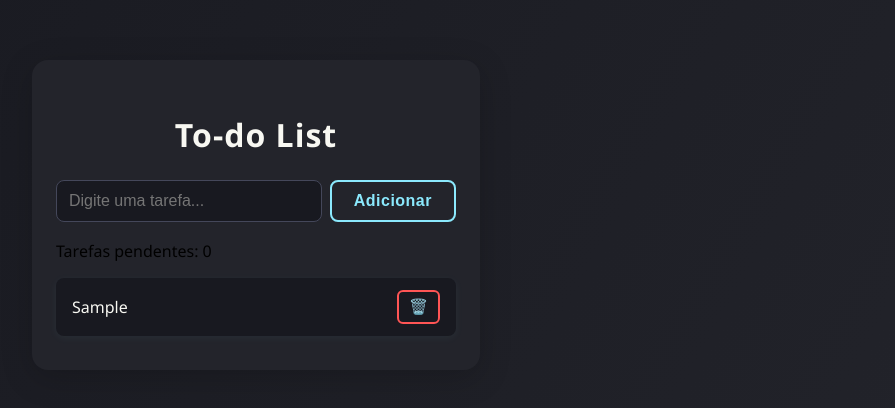
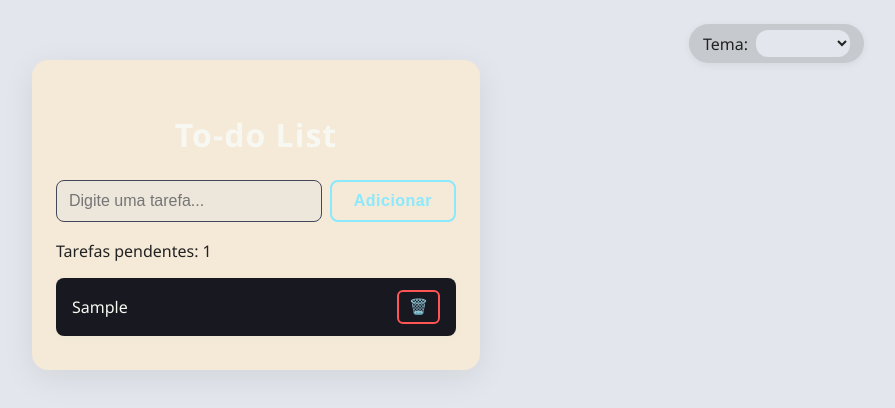
Before and after one commit to PedroVilasBoasVasconcelos/C14, a website built with Vite: page index.html in a window 1280 px wide. Both pictures are taken after typing "Sample" into the empty fields and a click on the button "Adicionar". Shown: the whole page, without its empty margins (384-1279 px from the left). Built offline with nearby package versions, Linux system fonts and the light colour scheme.

Commit message:
funçao de mudar o tema

```diff
--- a/index.html
+++ b/index.html
@@ -13,6 +13,14 @@
         <header>
             <h1 aria-label="Lista de Afazeres">To-do List</h1>
         </header>
+
+        <div class="theme-switcher">
+            <label for="themeSelect">Tema:</label>
+            <select id="themeSelect">
+                <option value="light">Claro</option>
+                <option value="dark">Escuro</option>
+            </select>
+        </div>
 
         <!-- Formulário de input -->
         <form class="input-group" autocomplete="off">
--- a/main.js
+++ b/main.js
@@ -3,6 +3,7 @@ import { v4 as uuidv4 } from "uuid";
 const taskInput = document.getElementById("taskInput");
 const taskList = document.getElementById("taskList");
 const form = document.querySelector(".input-group");
+const taskCount = document.getElementById("taskCount");
 
 let tasks = [];
 
@@ -10,12 +11,18 @@ function renderTasks() {
   taskList.innerHTML = "";
   tasks.forEach((task) => {
     const li = document.createElement("li");
-    li.textContent = task.text;
-    li.className = task.completed ? "completed" : "";
+
+    // Crie um span para o texto da tarefa
+    const span = document.createElement("span");
+    span.textContent = task.text;
+    span.className = "task-text" + (task.completed ? " completed" : "");
+
+    li.appendChild(span);
 
     // Alterna status de concluído ao clicar no texto
     li.onclick = (e) => {
-      if (e.target.tagName !== "BUTTON") { // evita conflito com botão de deletar
+      if (e.target.tagName !== "BUTTON") {
+        // evita conflito com botão de deletar
         task.completed = !task.completed;
         renderTasks();
       }
@@ -36,15 +43,64 @@ function renderTasks() {
     li.appendChild(removeBtn);
     taskList.appendChild(li);
   });
+
+  // Atualiza o contador de tarefas pendentes
+  const pendingCount = tasks.filter((t) => !t.completed).length;
+  if (taskCount) {
+    taskCount.textContent = `Tarefas pendentes: ${pendingCount}`;
+  }
 }
-
 
 form.addEventListener("submit", (e) => {
   e.preventDefault();
   const text = taskInput.value.trim();
   if (text) {
-    tasks.push({ id: uuidv4(), text });
+    tasks.push({ id: uuidv4(), text, completed: false });
     taskInput.value = "";
     renderTasks();
   }
 });
+
+const themeSelect = document.getElementById("themeSelect");
+
+// Função para aplicar o tema
+function applyTheme(theme) {
+  if (theme === "system") {
+    document.documentElement.removeAttribute("data-theme");
+  } else {
+    document.documentElement.setAttribute("data-theme", theme);
+  }
+}
+
+// Detecta o tema do sistema
+function getSystemTheme() {
+  return window.matchMedia("(prefers-color-scheme: dark)").matches
+    ? "dark"
+    : "light";
+}
+
+// Evento de troca do seletor
+if (themeSelect) {
+  themeSelect.addEventListener("change", () => {
+    const theme = themeSelect.value;
+    applyTheme(theme);
+    localStorage.setItem("theme", theme);
+  });
+
+  // Carrega o tema salvo ou do sistema
+  const savedTheme = localStorage.getItem("theme") || "system";
+  themeSelect.value = savedTheme;
+  applyTheme(savedTheme);
+
+  // Atualiza se o usuário mudar o tema do sistema
+  window
+    .matchMedia("(prefers-color-scheme: dark)")
+    .addEventListener("change", () => {
+      if (themeSelect.value === "system") {
+        applyTheme("system");
+      }
+    });
+}
+
+// Renderiza ao carregar a página
+renderTasks();
--- a/style.css
+++ b/style.css
@@ -1,27 +1,27 @@
 body {
-    background: linear-gradient(120deg, #181920 0%, #23242b 100%);
+    background: var(--bg-color);
     font-family: 'Segoe UI', Arial, sans-serif;
     margin: 0;
     min-height: 100vh;
+    color: var(--text-color);
+    transition: background 0.3s, color 0.3s;
 }
 
 .container {
-    background: #23242b;
+    background: var(--container-bg);
     max-width: 400px;
     margin: 60px auto;
     padding: 32px 24px 24px 24px;
     border-radius: 16px;
-    box-shadow: 0 8px 32px rgba(0, 0, 0, 0.18);
+    box-shadow: 0 8px 32px rgba(0, 0, 0, 0.08);
     animation: fadeIn 0.8s;
 }
 
 .completed {
-  text-decoration: line-through;
-  opacity: 0.6;
-  transition: 0.3s;
+    text-decoration: line-through;
+    opacity: 0.6;
+    transition: 0.3s;
 }
-
-
 
 @keyframes fadeIn {
     from {
@@ -44,6 +44,10 @@ h1 {
     letter-spacing: 1px;
 }
 
+[data-theme="light"] h1 {
+    color: #222;
+}
+
 .input-group {
     display: flex;
     gap: 8px;
@@ -57,9 +61,9 @@ h1 {
     border-radius: 8px;
     font-size: 1rem;
     outline: none;
-    background: #181920;
-    color: #f8f8f2;
-    transition: border-color 0.2s, box-shadow 0.2s;
+    background: var(--input-bg);
+    color: var(--text-color);
+    transition: border-color 0.2s, box-shadow 0.2s, background 0.3s, color 0.3s;
 }
 
 #taskInput:focus {
@@ -67,6 +71,7 @@ h1 {
     box-shadow: 0 0 0 2px #8be9fd33;
 }
 
+/* Botão padrão (tema escuro) */
 #addTaskBtn {
     background: transparent;
     color: #8be9fd;
@@ -80,9 +85,10 @@ h1 {
     position: relative;
     overflow: hidden;
     transition: color 0.3s, border-color 0.3s, box-shadow 0.3s;
+    z-index: 1;
 }
 
-#addTaskBtn::before {
+#addTaskBtn::after {
     content: "";
     position: absolute;
     left: 0;
@@ -90,25 +96,37 @@ h1 {
     width: 0;
     height: 100%;
     background: linear-gradient(90deg, #8be9fd 0%, #44475a 100%);
-    z-index: 0;
+    z-index: -1;
     transition: width 0.4s;
     border-radius: 8px;
 }
 
 #addTaskBtn:hover {
     color: #23242b;
-    border-color: #8be9fd;
+    border-color: transparent;
     box-shadow: 0 4px 16px rgba(139, 233, 253, 0.18);
 }
 
-#addTaskBtn:hover::before {
+#addTaskBtn:hover::after {
     width: 100%;
 }
 
-#addTaskBtn span {
-    position: relative;
-    z-index: 1;
-    transition: color 0.3s;
+/* Botão pastel só no tema claro */
+[data-theme="light"] #addTaskBtn {
+    background: #b3e5fc;
+    color: #222;
+    border: 2px solid #4fc3f7;
+}
+
+[data-theme="light"] #addTaskBtn::after {
+    background: none;
+}
+
+[data-theme="light"] #addTaskBtn:hover {
+    background: #4fc3f7;
+    color: #fff;
+    border-color: #4fc3f7;
+    box-shadow: 0 4px 16px rgba(79, 195, 247, 0.18);
 }
 
 #taskList {
@@ -185,3 +203,85 @@ h1 {
     clip: rect(1px, 1px, 1px, 1px);
     white-space: nowrap;
 }
+
+#taskCount {
+    color: var(--text-color);
+}
+
+.task-text.completed {
+    text-decoration: line-through;
+}
+
+/* Tema claro pastel mais escuro */
+:root {
+    --bg-color: #e3e6ec;
+    /* fundo geral pastel escuro */
+    --container-bg: #f5e9d7;
+    /* container pastel */
+    --input-bg: #ede6db;
+    /* input pastel acinzentado */
+    --text-color: #222;
+    --switcher-bg: 34, 34, 34;
+}
+
+/* Tema escuro */
+[data-theme="dark"] {
+    --bg-color: #181818;
+    --container-bg: #23242b;
+    --input-bg: #181920;
+    --text-color: #fff;
+    --switcher-bg: 255, 255, 255;
+}
+
+[data-theme="dark"] h1 {
+    color: #f8f8f2;
+}
+
+/* Tema claro forçado */
+[data-theme="light"] {
+    --bg-color: #e3e6ec;
+    --container-bg: #f5e9d7;
+    --input-bg: #ede6db;
+    --text-color: #222;
+    --switcher-bg: 34, 34, 34;
+}
+
+[data-theme="light"] h1 {
+    color: #222;
+}
+
+.theme-switcher {
+    position: absolute;
+    top: 24px;
+    right: 32px;
+    display: flex;
+    align-items: center;
+    gap: 8px;
+    background: rgba(var(--switcher-bg), 0.15);
+    padding: 6px 14px;
+    border-radius: 20px;
+    z-index: 10;
+    box-shadow: 0 2px 8px rgba(0, 0, 0, 0.06);
+}
+
+.theme-switcher label {
+    color: var(--text-color, #fff);
+    font-size: 1rem;
+    font-weight: 500;
+}
+
+#themeSelect {
+    border: none;
+    background: var(--bg-color, #222);
+    color: var(--text-color, #fff);
+    padding: 4px 12px;
+    border-radius: 12px;
+    font-size: 1rem;
+    outline: none;
+    cursor: pointer;
+    transition: background 0.2s, color 0.2s;
+}
+
+#themeSelect:focus {
+    box-shadow: 0 0 0 2px #888;
+}
```
